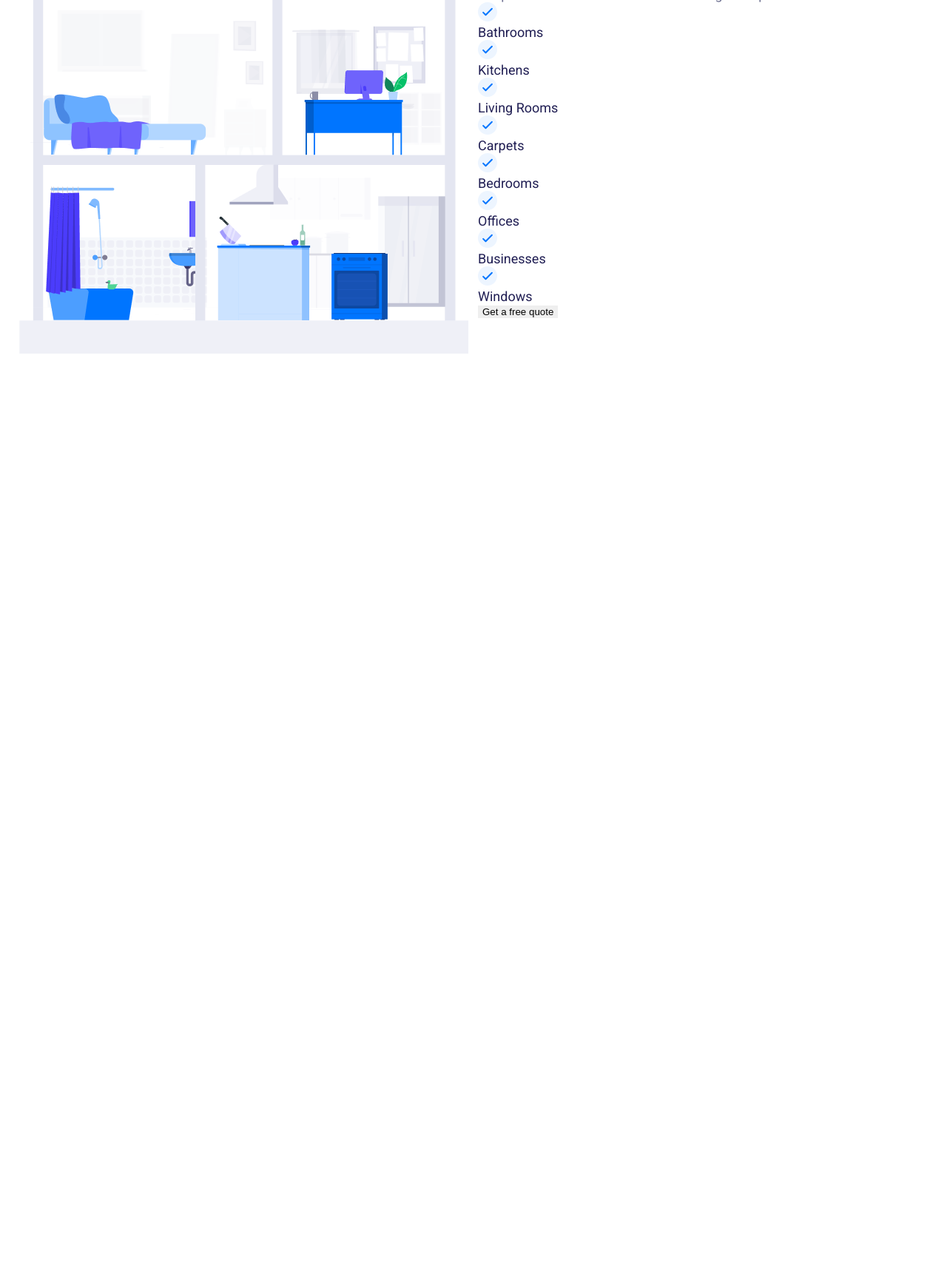
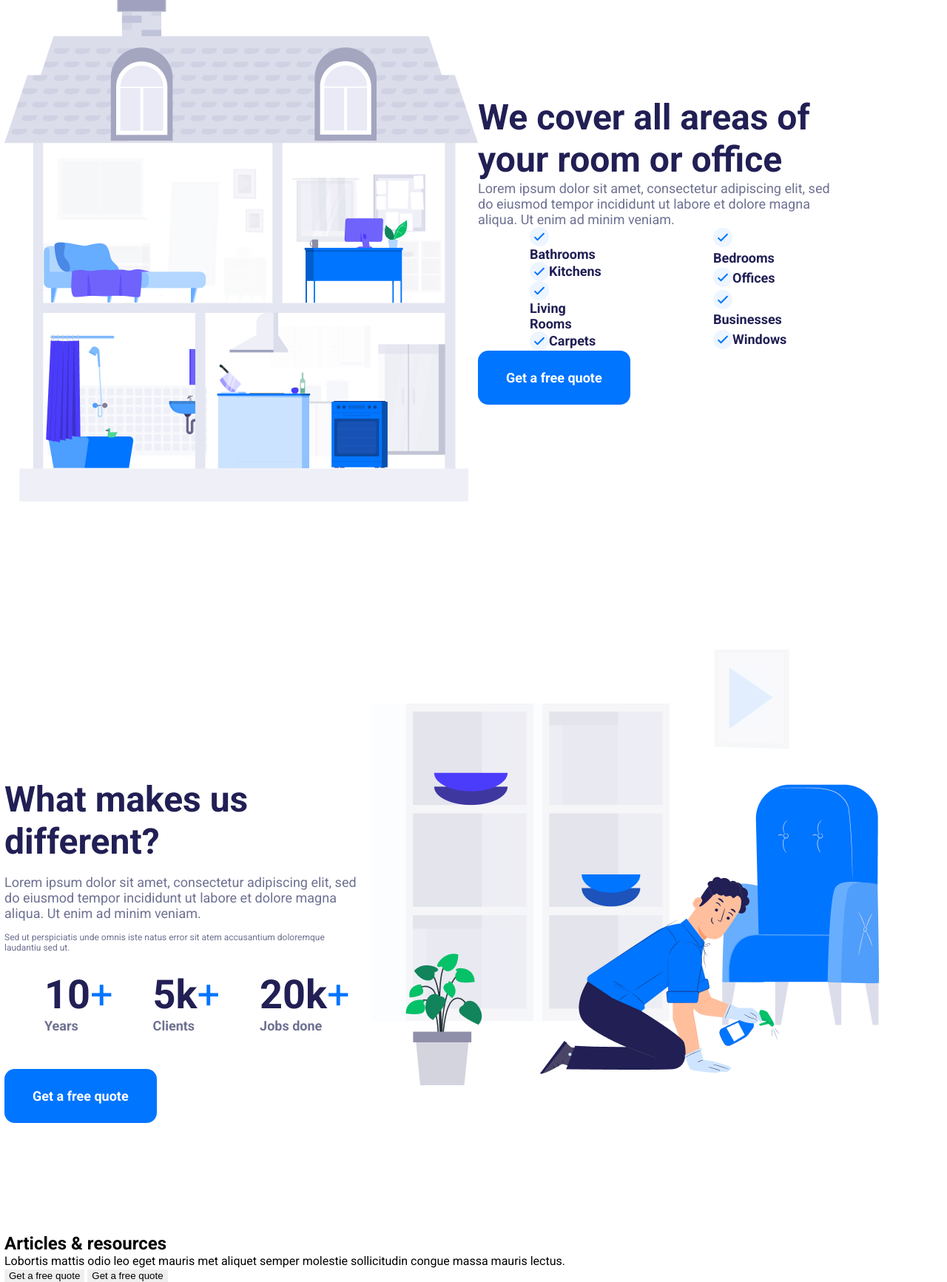
Before and after one commit to Begymai/Wealthfront, a plain HTML site: page index.html in a window 1280 px wide. Shown: the part 5485-7218 px from the top of the page at 74% size. Before the commit the page ends 5963 px from the top, so only its background shows below. Drawn offline with Linux system fonts and the light colour scheme.

Commit message:
создана room

```diff
--- a/assets/components/_room.scss
+++ b/assets/components/_room.scss
@@ -6,12 +6,84 @@
     }
     &__title{
         @include font("Roboto", 700, 48,#211F54);
+         width: 478px;
     }
     &__suptitle{
         @include font("Roboto", 400, 18,#6E7191);
+        width: 496px;
     }
     &__name{
-        @include font("Roboto", 400, 18, #211F54);
+        @include font("Roboto", 700, 18, #211F54);
     }
 
+    &__ticks{
+        display: flex;
+        flex-wrap: wrap;
+        align-items: center;
+        width: 108px;
+    }
+    &__tisk{
+        display: flex;
+        flex-wrap: wrap;
+        align-items: center;
+        width: 108px;
+    }
+    &__room{
+        display: flex;
+        justify-content: space-around;
+    }
+    &__button{
+        @include font("Roboto", 700, 18, #FFFFFF);
+        text-align: center;
+        background: #0075FF;
+        border-radius: 14px;
+        padding: 26px 38px;
+    }
+
+    &__make{
+        display: flex;
+        align-items: center;
+    }
+    &__different{
+        @include font("Roboto", 700, 48, #211F54);
+        width: 346px;
+        margin-top: 224px;
+    }
+
+    &__veniam{
+        @include font("Roboto", 400, 18,#6E7191);
+        width: 496px;
+        margin-top: 16px;
+    }
+    &__sed{
+        @include font("Roboto", 400, 12,#6E7191);
+        width: 465px;
+        margin-top: 15px;
+    }
+    &__img{
+        margin-top: 200px;
+        margin-bottom: 200px;
+    }
+    &__nb{
+        @include font("Roboto", 700, 54, #211F54);
+    }
+    &__plus{
+        @include font("Roboto", 400, 54, #0075FF);
+
+    }
+    &__depiction{
+        @include font("Roboto", 700, 18,#6E7191);
+
+    }
+    &__nbplus{
+        display: flex;
+    }
+    &__numbers{
+        display: flex;
+    }
+    &__grow{
+        margin-top: 25px;
+        margin-left: 54px;
+        margin-bottom: 48px;
+    }
 }
--- a/index.html
+++ b/index.html
@@ -235,29 +235,102 @@
           <h2 class="room__title">We cover all areas of your room or office</h2>
           <p class="room__suptitle">Lorem ipsum dolor sit amet, consectetur adipiscing elit, sed do eiusmod tempor incididunt
              ut labore et dolore magna aliqua. Ut enim ad minim veniam.</p>
-        <div class="room__ticks">
-          <img src="./assets/img/room/tick.svg" alt="tick" class="room__icon">
-          <p class="room__name">Bathrooms</p>
-          <img src="./assets/img/room/tick.svg" alt="tick" class="room__icon">
-          <p class="room__name">Kitchens</p>
-          <img src="./assets/img/room/tick.svg" alt="tick" class="room__icon">
-          <p class="room__name">Living Rooms</p>
-          <img src="./assets/img/room/tick.svg" alt="tick" class="room__icon">
-          <p class="room__name">Carpets</p>
-          <img src="./assets/img/room/tick.svg" alt="tick" class="room__icon">
-          <p class="room__name">Bedrooms</p>
-          <img src="./assets/img/room/tick.svg" alt="tick" class="room__icon">
-          <p class="room__name">Offices</p>
-          <img src="./assets/img/room/tick.svg" alt="tick" class="room__icon">
-          <p class="room__name">Businesses</p>
-          <img src="./assets/img/room/tick.svg" alt="tick" class="room__icon">
-          <p class="room__name">Windows</p>
-        </div>
-        <button class="room__button">
-          Get a free quote
-        </button>
+            <div class="room__room">
+             <div class="room__ticks">
+                <img src="./assets/img/room/tick.svg" alt="tick" class="room__icon"/>
+                <div class="room__sector">
+                <h3 class="room__name">Bathrooms</h3>
+               </div>
+                <img src="./assets/img/room/tick.svg" alt="tick" class="room__icon"/>
+                <div class="room__sector">
+                <h3 class="room__name">Kitchens</h3>
+                </div>
+                <img src="./assets/img/room/tick.svg" alt="tick" class="room__icon"/>
+                <div class="room__sector">
+                <h3 class="room__name">Living Rooms</h3>
+                </div>
+                <img src="./assets/img/room/tick.svg" alt="tick" class="room__icon"/>
+                <div class="room__sector">
+                <h3 class="room__name">Carpets</h3>
+                </div>
+              </div>
+            <div class="room__tisk">
+              <img src="./assets/img/room/tick.svg" alt="tick" class="room__icon"/>
+              <div class="room__sector">
+                <h3 class="room__name">Bedrooms</h3>
+              </div>
+              <img src="./assets/img/room/tick.svg" alt="tick" class="room__icon"/>
+              <div class="room__sector">
+                <h3 class="room__name">Offices</h3>
+              </div>
+              <img src="./assets/img/room/tick.svg" alt="tick" class="room__icon"/>
+              <div class="room__sector">
+                <h3 class="room__name">Businesses</h3>
+              </div>
+              <img src="./assets/img/room/tick.svg" alt="tick" class="room__icon"/>
+              <div class="room__sector">
+                <h3 class="room__name">Windows</h3>
+              </div>
+            </div>
+          </div>
+          <div class="room__btn">
+            <button class="room__button">
+              Get a free quote
+            </button>
+          </div>
         </div>
       </div>
+
+      <div class="room__make">
+        <div class="room__chamber">
+        <div class="room__dolar">
+          <h2 class="room__different">What makes us different?</h2>
+          <h3 class="room__veniam">Lorem ipsum dolor sit amet, consectetur adipiscing elit, sed do eiusmod tempor incididunt ut labore et dolore magna aliqua.
+             Ut enim ad minim veniam.</h3>
+          <p class="room__sed">Sed ut perspiciatis unde omnis iste natus error sit atem accusantium
+            doloremque laudantiu sed ut.</p>
+        </div>
+        <div class="room__numbers">
+          <div class="room__grow">
+          <div class="room__nbplus">
+          <p class="room__nb">10</p>
+          <p class="room__plus">+</p>
+          </div>
+          <p class="room__depiction">Years</p></div>
+          <div class="room__grow">
+          <div class="room__nbplus">
+            <p class="room__nb">5k</p>
+            <p class="room__plus">+</p>
+            </div>
+            <p class="room__depiction">Clients</p></div>
+            <div class="room__grow">
+            <div class="room__nbplus">
+              <p class="room__nb">20k</p>
+              <p class="room__plus">+</p>
+              </div>
+              <p class="room__depiction">Jobs done</p></div>
+        </div>
+        <div class="room__btn">
+          <button class="room__button">
+            Get a free quote
+          </button>
+        </div>
+        </div>
+        <img src="./assets/img/room/room-2.png" alt="room" class="room__img">
+      </div>
+    </div>
+  </div>
+</section>
+<section class="article">
+  <div class="container">
+    <div class="article__content">
+      <h2 class="article__title">Articles & resources</h2>
+      <p class="article__suptitle">Lobortis mattis odio leo eget mauris met aliquet semper molestie sollicitudin congue
+         massa mauris lectus.</p>
+      <div class="article__buttons">
+        <button class="article__button--blue">Get a free quote</button>
+        <button class="article__button--white">Get a free quote</button>
+        </div>
     </div>
   </div>
 </section>
```
Also changed, not shown: assets/img/room/room-2.png (added), css/index.css, 1 other file.
